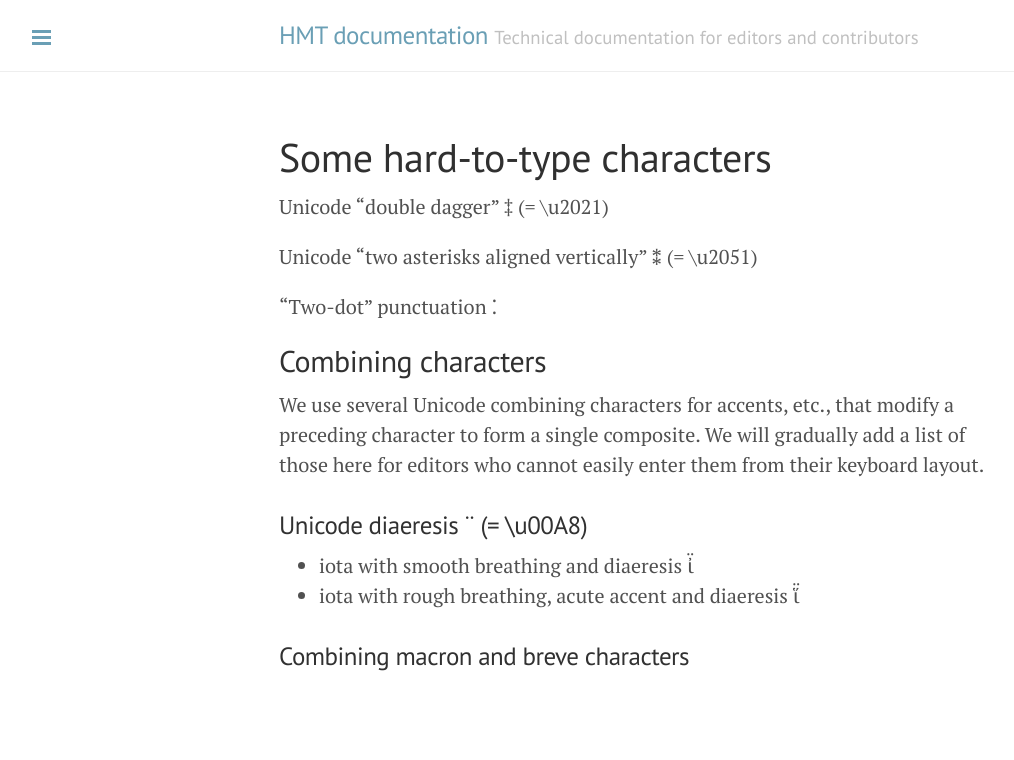
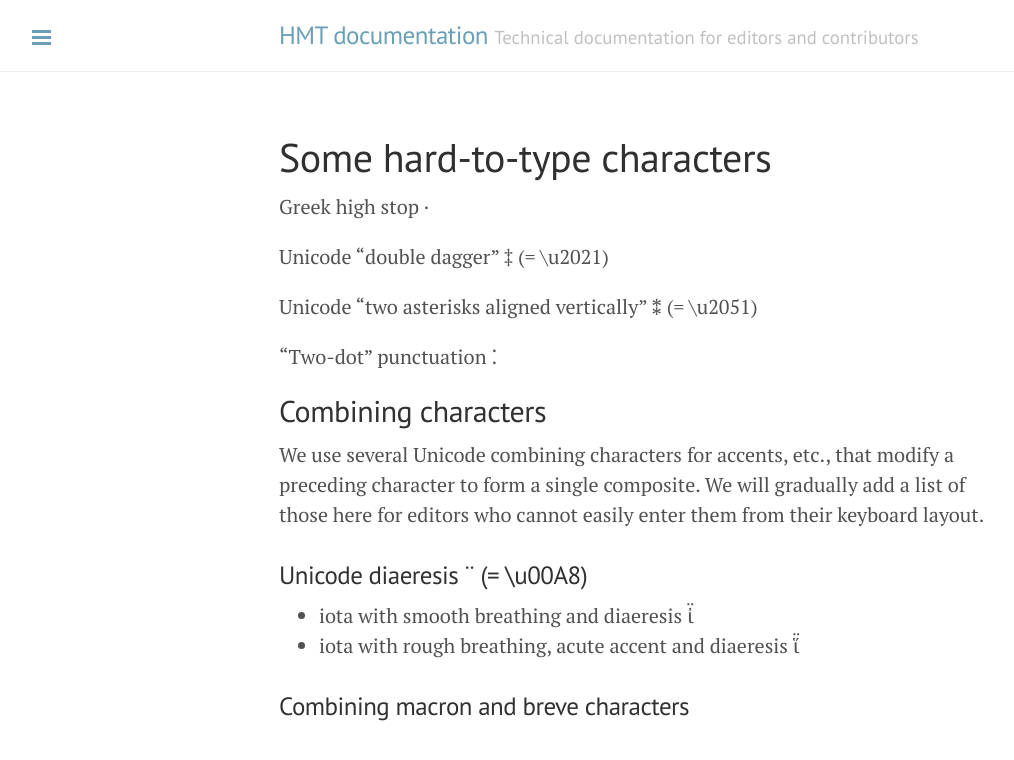
Before and after one commit to homermultitext/hmt-docs, a Jekyll site: the page built from tips/pasteboard.md, in a window 1280 px wide. Shown: the top 760 px of the page, without its empty margins (1-1015 px from the left). Built offline with Jekyll 4.4.1, drawn with Linux system fonts in a browser that asks for light colours; Markdown is read by kramdown in place of the engine named in the settings.

Commit message:
Add high stop list of hard-to-type characters

```diff
--- a/tips/pasteboard.md
+++ b/tips/pasteboard.md
@@ -3,6 +3,7 @@ title: Some hard-to-type characters
 layout: page
 ---
 
+Greek high stop ·
 
 
 
@@ -11,6 +12,9 @@ Unicode "double dagger" ‡ (= \u2021)
 Unicode "two asterisks aligned vertically" ⁑ (= \u2051)
 
 "Two-dot" punctuation ⁚
+
+
+
 
 ## Combining characters ##
 
```
